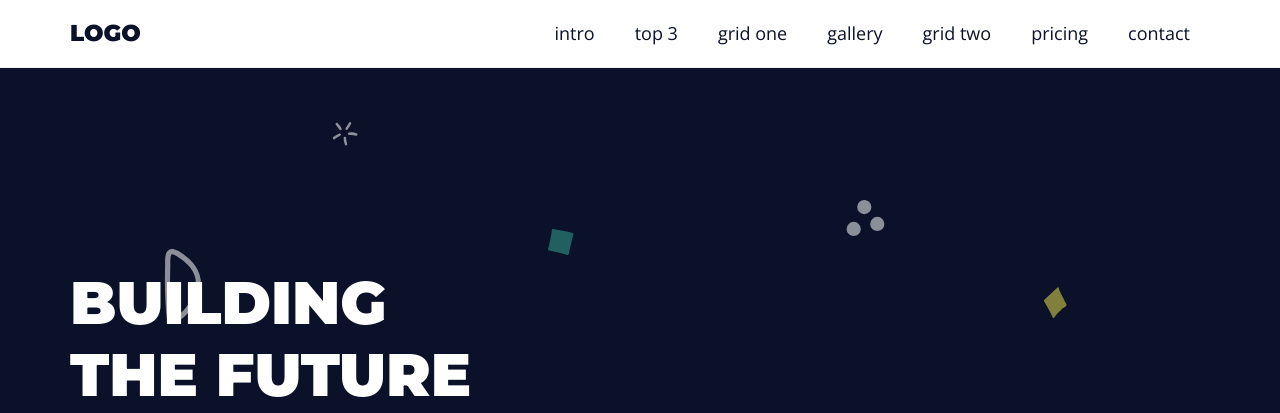
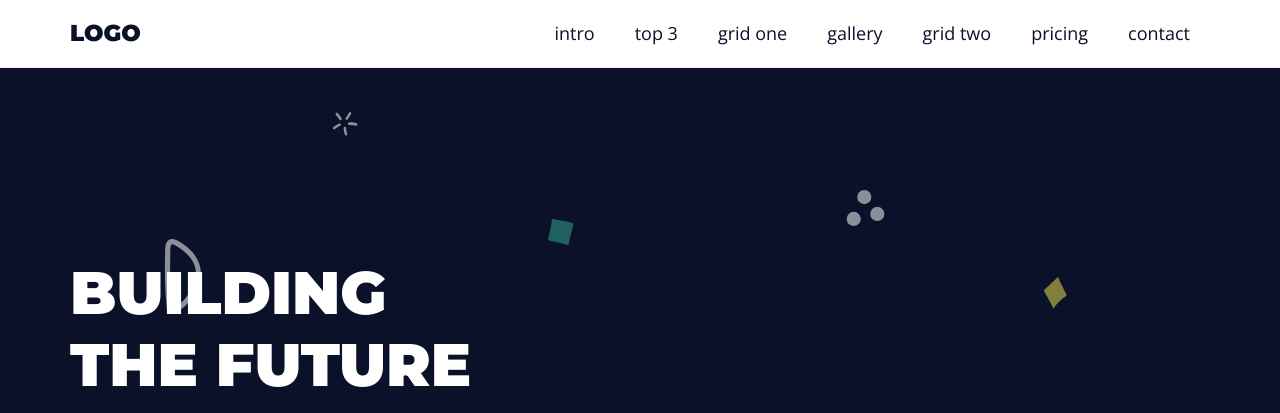
Before and after one commit to SilvanoMarini/Landing-page-cursojs, a plain HTML site: page index.html in a window 1280 px wide. Shown: the top 413 px of the page. Drawn offline with nearby package versions, Linux system fonts and the light colour scheme.

Commit message:
fix(menu): ajust spacing and dimensions for mobile breakpoint

```diff
--- a/assets/css/menu.css
+++ b/assets/css/menu.css
@@ -55,5 +55,5 @@
 }
 
 .menu-spacing {
-  height: 7.5rem;
+  height: 6.5rem;
 }
--- a/assets/css/styles.css
+++ b/assets/css/styles.css
@@ -175,4 +175,9 @@
     content: '×';
   }
 
+
+  .menu-spacing {
+    display: none;
+  }
+
 }
--- a/index.html
+++ b/index.html
@@ -13,7 +13,7 @@
   <link rel="stylesheet" href="./assets/css/menu.css">
   <link rel="stylesheet" href="./assets/css/styles.css">
 </head>
-<body class="main-bg">
+<body>
 
   <input id="close-menu" class="close-menu" type="checkbox" role="button" aria-label="Close menu">
   <label class="close-menu-label" for="close-menu" title="close-menu"></label>
```
